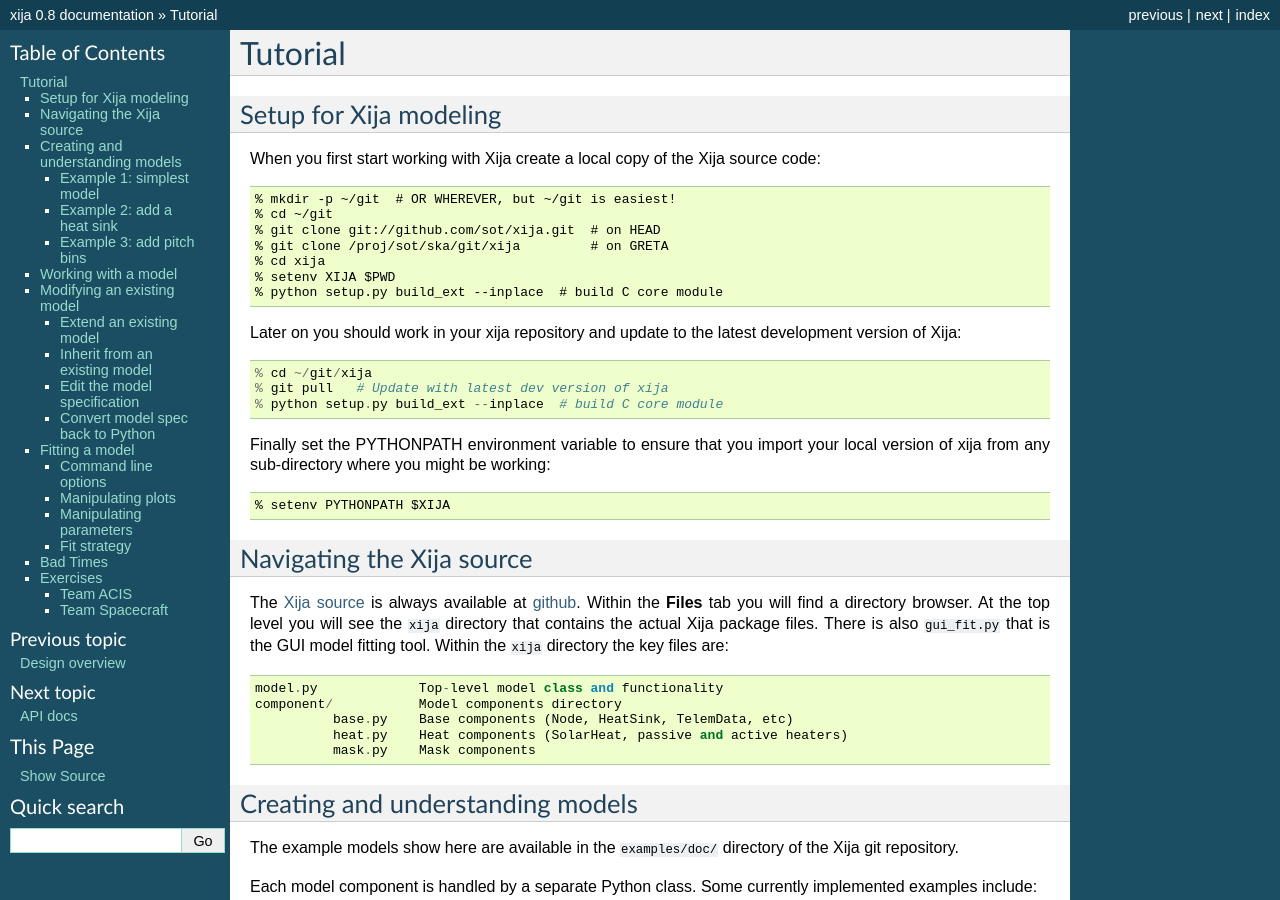
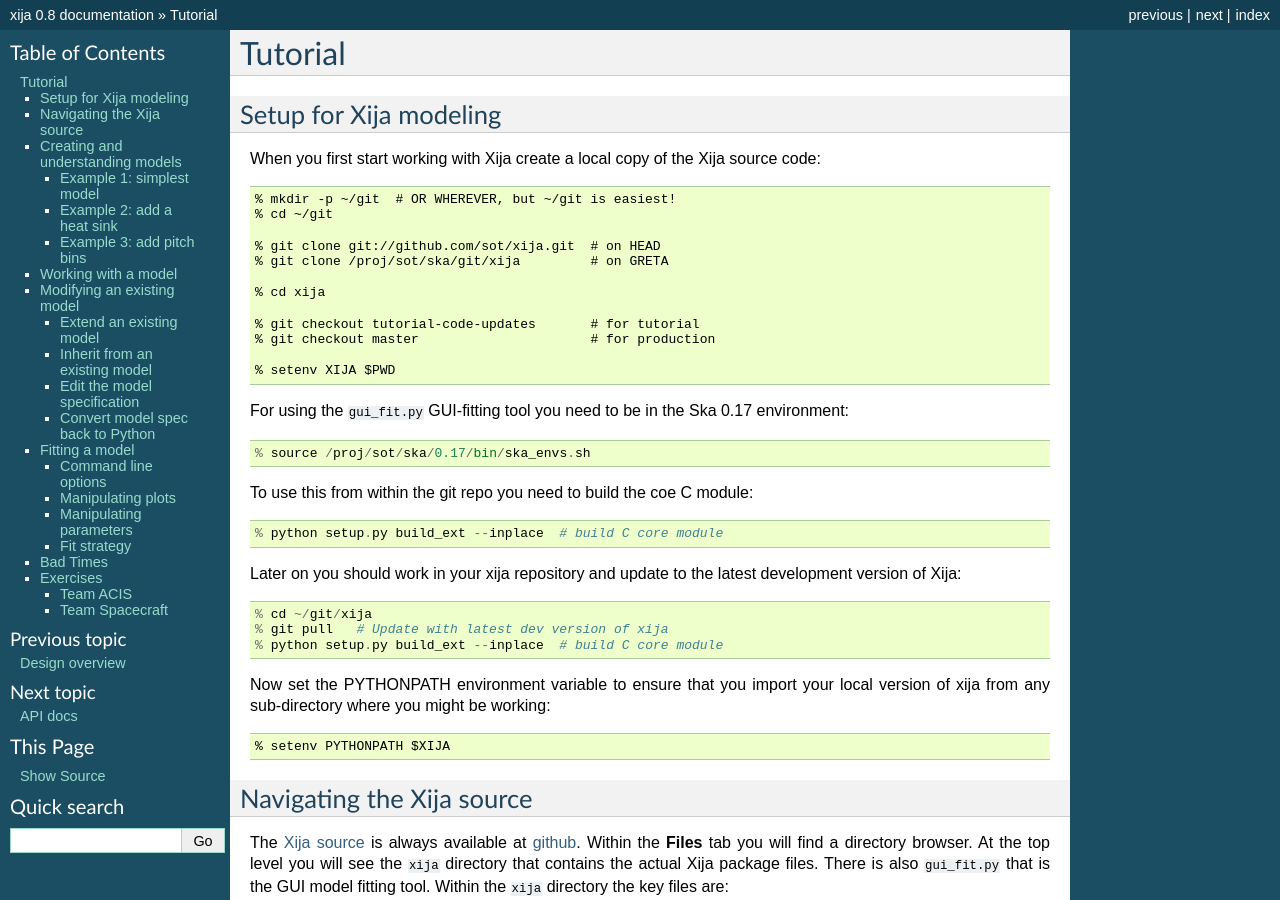
Before and after one commit to sot/xija, a Sphinx documentation site: the page built from doc/tutorial.rst, in a window 1280 px wide and 900 px high. Built offline with Sphinx 7.4.7, drawn with Linux system fonts in a browser that asks for light colours; formulas are drawn with MathJax 3.

Commit message:
More doc updates / fixes

```diff
--- a/doc/tutorial.rst
+++ b/doc/tutorial.rst
@@ -8,19 +8,35 @@
 
   % mkdir -p ~/git  # OR WHEREVER, but ~/git is easiest!
   % cd ~/git
+
   % git clone git://github.com/sot/xija.git  # on HEAD
   % git clone /proj/sot/ska/git/xija         # on GRETA
+
   % cd xija
+
+  % git checkout tutorial-code-updates       # for tutorial
+  % git checkout master                      # for production
+
   % setenv XIJA $PWD
+
+For using the ``gui_fit.py`` GUI-fitting tool you need to
+be in the Ska 0.17 environment::
+
+  % source /proj/sot/ska/0.17/bin/ska_envs.sh
+
+To use this from within the git repo you need to build the
+coe C module::
+
   % python setup.py build_ext --inplace  # build C core module
 
-Later on you should work in your xija repository and update to the latest development version of Xija::
+Later on you should work in your xija repository and update to the latest
+development version of Xija::
 
   % cd ~/git/xija
   % git pull   # Update with latest dev version of xija
   % python setup.py build_ext --inplace  # build C core module
 
-Finally set the PYTHONPATH environment variable to ensure that you import
+Now set the PYTHONPATH environment variable to ensure that you import
 your local version of xija from any sub-directory where you might be
 working::
 
@@ -248,7 +264,7 @@
 want to extend it by adding a model component, the technique is to read in the
 model,  add the component, make the model, and then write out the new model.
 This is illustrated in the `Xija extend model
-<xija_extend_model.html>`_ notebook.
+<http://nbviewer.jupyter.org/url/asc.harvard.edu/mta/ASPECT/ipynb/xija/xija_create_model.ipynb>`_ notebook.
 
 Inherit from an existing model
 ^^^^^^^^^^^^^^^^^^^^^^^^^^^^^^^^^
@@ -256,7 +272,7 @@
 This option provides a way to use some of the existing (calibrated) components
 from an existing model.  In particular if you want to remove a component this
 is one way to do it. This is illustrated in the `Xija inherit
-<xija_inherit.html>`_ IPython notebook.
+<http://nbviewer.jupyter.org/url/asc.harvard.edu/mta/ASPECT/ipynb/xija/xija_inherit.ipynb>`_ IPython notebook.
 
 Edit the model specification
 ^^^^^^^^^^^^^^^^^^^^^^^^^^^^^^
```
